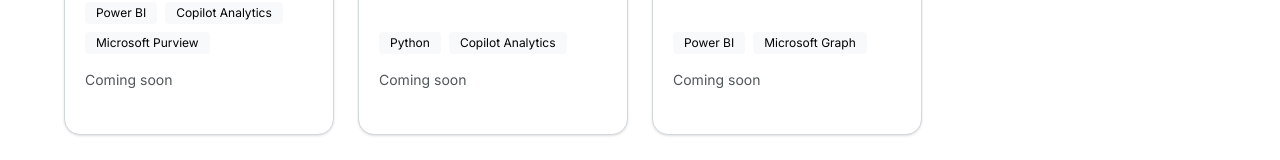
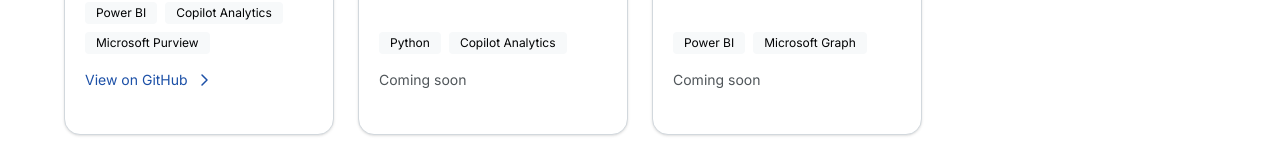
Before and after one commit to shailendrahegde/ainroisite, a React (Vite) app: page / in a window 1280 px wide. Shown: the part 1298-1458 px from the top of the page. Built offline with nearby package versions, Linux system fonts and the light colour scheme.

Commit message:
Generated by Spark: Update the AI in One tile with this GitHub link like others https://github.com/microsoft/AI-in-One-Dashboard

```diff
--- a/src/App.tsx
+++ b/src/App.tsx
@@ -43,6 +43,7 @@
     title: "AI in One",
     description: "Simplified single report that brings M365 Copilot, Free Chat and Agent usage in a single view.",
     tags: ["Power BI", "Copilot Analytics", "Microsoft Purview"],
+    githubUrl: "https://github.com/microsoft/AI-in-One-Dashboard",
     image: "https://images.unsplash.com/photo-1555949963-aa79dcee981c?w=800&h=450&fit=crop"
   },
   {
```
